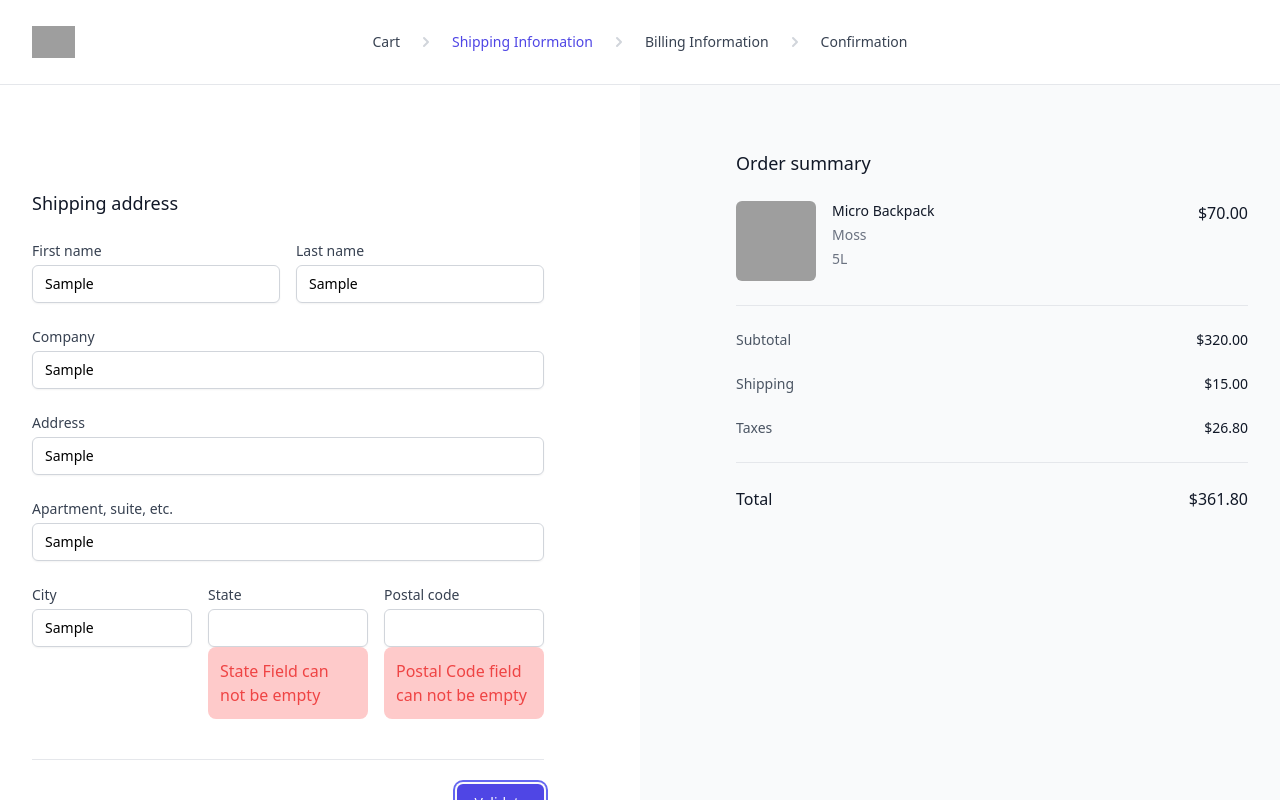
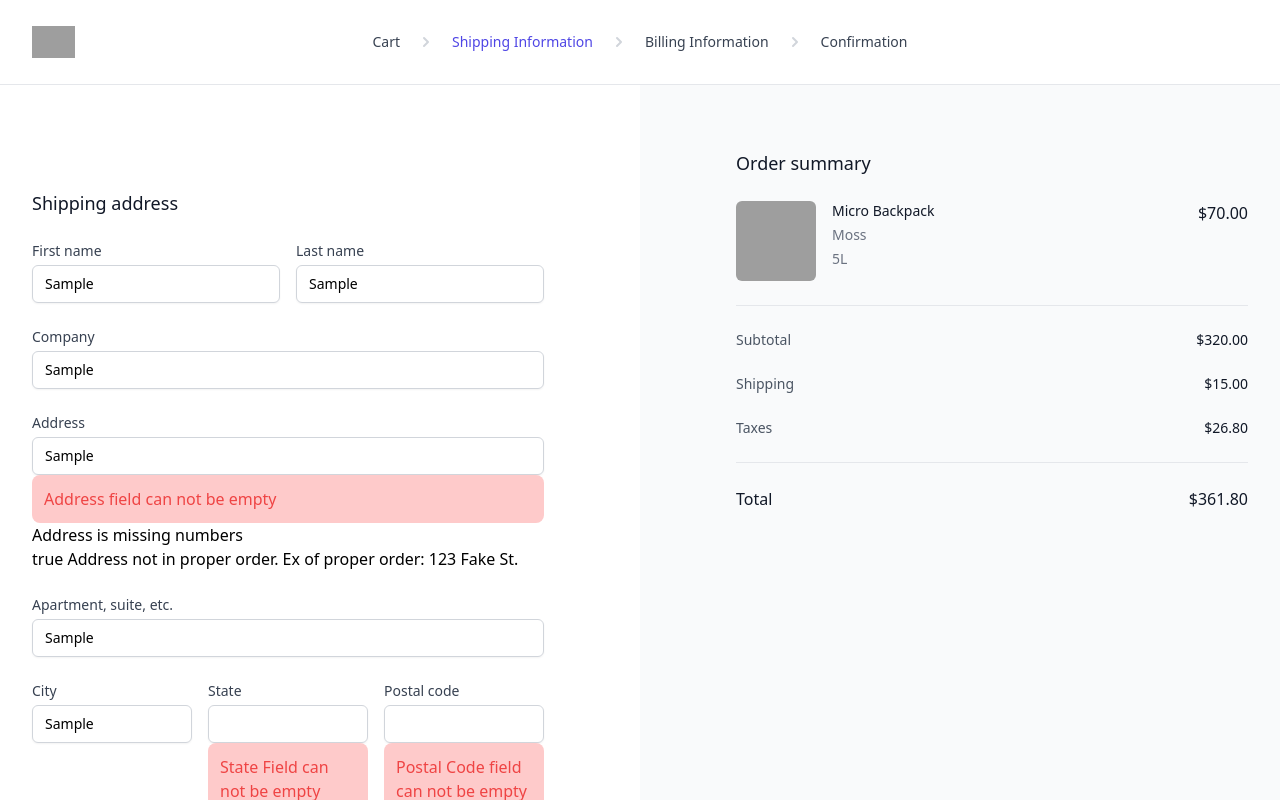
Before and after one commit to mrcordova/Checkout-Validation, an Angular app: page / in a window 1280 px wide. Both pictures are taken after typing "Sample", "Sample", "Sample", "Sample", "Sample", "Sample" into the empty fields and a click on the button "Validate". Shown: the top 800 px of the page. Built offline with nearby package versions, Linux system fonts and the light colour scheme; grey boxes are pictures that could not be loaded; what @tailwindcss/typography would draw is missing.

Commit message:
working address line 1 validator working

```diff
--- /dev/null
+++ b/src/app/AddressValidator.ts
@@ -0,0 +1,20 @@
+
+import {AbstractControl, ValidationErrors, ValidatorFn} from '@angular/forms';
+
+export function AddressValidator(): ValidatorFn {
+    return (control:AbstractControl) : ValidationErrors | null => {
+        if (!control.value)
+            return null;
+
+        const value = control.value;
+
+        const hasLetters = /[a-zA-Z]+/.test(value);
+        const hasNumeric = /[0-9]+/.test(value);
+        const hasOrder = /^\s*[0-9]+\s*[A-Za-z]*.*\s*[A-Za-z]+\s*[A-Za-z]*\s*.*\s*$/.test(value);
+
+        const addressValid = hasLetters && hasNumeric && hasOrder
+
+        return !addressValid ? {AddressNotValid: {hasLetters: !hasLetters, hasNumeric: !hasNumeric, hasOrder: !hasOrder}} : null;
+
+    }
+}
--- a/src/app/app.component.html
+++ b/src/app/app.component.html
@@ -204,6 +204,18 @@
                 <div *ngIf="line1.errors != null && customerForm.submitted"   class="bg-red-200 relative text-red-500 py-3 px-3 rounded-lg">
                   Address field can not be empty
                 </div>
+                <div *ngIf="line1.errors?.AddressNotValid">
+                  <div *ngIf="line1.errors?.AddressNotValid.hasNumeric">
+                    Address is missing numbers
+                  </div>
+                  <div *ngIf="line1.errors?.AddressNotValid.hasLetters">
+                    Address is missing letters
+                  </div>
+                  <div *ngIf="line1.errors?.AddressNotValid.hasOrder">
+                    {{line1.errors?.AddressNotValid.hasOrder}}
+                    Address not in proper order. Ex of proper order: 123 Fake St.
+                  </div>
+                </div>
               </div>
 
               <!-- // Apartment -->
--- a/src/app/app.component.ts
+++ b/src/app/app.component.ts
@@ -4,7 +4,7 @@ import { Validators, FormBuilder } from '@angular/forms';
 import { finalize, timeout } from 'rxjs/operators';
 
 import { HttpService } from './http.service';
-
+import { AddressValidator } from './AddressValidator';
 
 @Component({
   selector: 'app-root',
@@ -21,7 +21,7 @@ export class AppComponent implements OnInit {
     firstName: [""],
     lastName: [""],
     company: ["",],
-    line1: ["", Validators.required],
+    line1: ["", [Validators.required, AddressValidator()]],
     line2: ["",],
     city: ["", Validators.required],
     state: ["", [Validators.required, Validators.minLength(2), Validators.maxLength(2)]],
@@ -45,6 +45,7 @@ export class AppComponent implements OnInit {
     Object.keys(this.shippingAddressForm.controls).forEach(key => {
       addressObj[key] = this.shippingAddressForm.get(key)?.value;
     })
+
 
 
     addressObj["country"] = "US";
```
